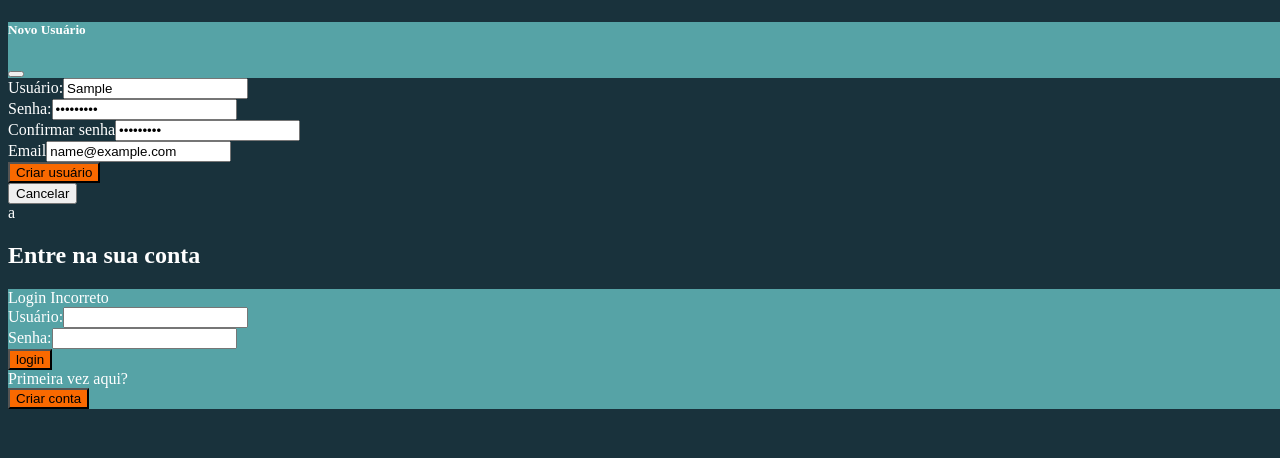
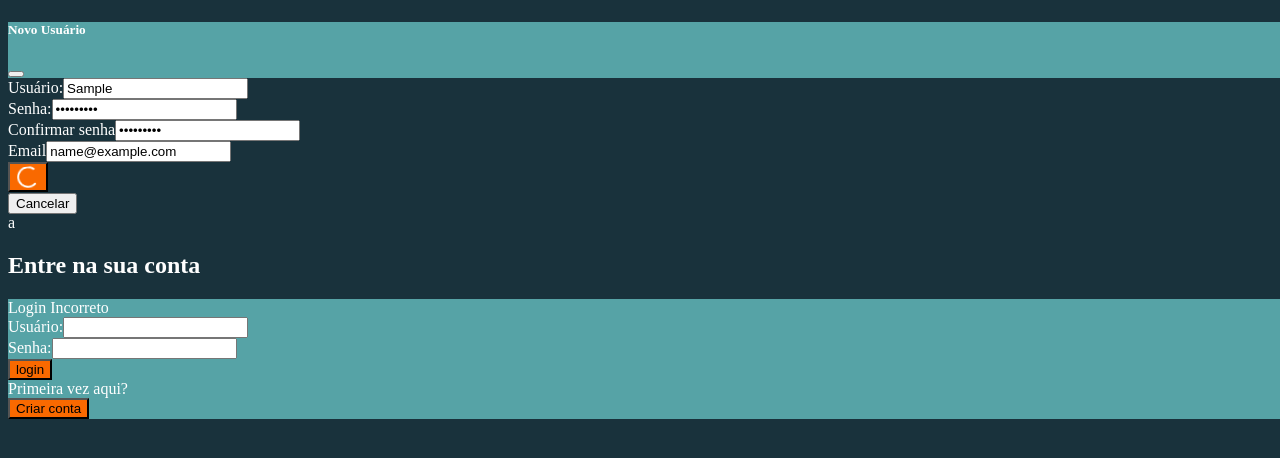
Before and after one commit to MQ-J/ReactMobile, a React app: page / in a window 1280 px wide. Both pictures are taken after typing "Sample", "Sample123", "Sample123", "name@example.com" into the empty fields and a click on the button "Criar usuário". Shown: the top 458 px of the page. Built offline with nearby package versions, Linux system fonts and the light colour scheme; no server answers; the HTML template or start-up script is replaced by a standard one.

Commit message:
add loading icon

```diff
--- a/package.json
+++ b/package.json
@@ -1,6 +1,6 @@
 {
   "name": "react-project",
-  "version": "1.11.2",
+  "version": "1.11.3",
   "description": "",
   "main": "index.jsx",
   "keywords": [],
@@ -17,7 +17,8 @@
     "bootstrap-icons": "^1.9.0",
     "react": "^17.0.2",
     "react-dom": "^17.0.2",
-    "react-router-dom": "^6.3.0"
+    "react-router-dom": "^6.3.0",
+    "react-spinners": "^0.13.4"
   },
   "devDependencies": {
     "@babel/core": "7.16.5",
--- a/src/components/Login.jsx
+++ b/src/components/Login.jsx
@@ -1,5 +1,8 @@
 // importando aquela coisa de estado
 import { useState, useEffect } from "react";
+
+//carregando
+import ClipLoader from "react-spinners/ClipLoader";
 
 // para redirecionar
 import { useNavigate } from "react-router-dom";
@@ -144,6 +147,14 @@ function NewUserModal() {
 }
 
 function Form(props) {
+
+  let [loading, setLoading] = useState(false);
+
+  const override = {
+    display: "block",
+    margin: "0 auto",
+  };
+
   return (
     <form onSubmit={props.auth ? props.auth : props.newUser}>
 
@@ -191,8 +202,12 @@ function Form(props) {
       }
 
       <div className="d-flex flex-column justify-content-center mx-auto w-50 mt-2">
-        <button type="submit" className="btn text-white bg-orange">
-          {props.auth ? "login" : "Criar usuário"}
+        <button type="submit" className="btn text-white bg-orange" onClick={() => {setLoading(true)}}>
+          {!loading ? (
+            props.auth ? "login" : "Criar usuário"
+          ) : (
+            <ClipLoader color={"#ffffff"} loading={loading} cssOverride={override} size={20} />
+          )}
         </button>
       </div>
     </form>
--- a/src/components/Menu.jsx
+++ b/src/components/Menu.jsx
@@ -6,6 +6,9 @@ import "regenerator-runtime" //para async e wait funcionarem
 
 //icone bootstrap
 import "bootstrap-icons/font/bootstrap-icons.css";
+
+//carregando
+import ClipLoader from "react-spinners/ClipLoader";
 
 // -------------------------------------
 
@@ -152,7 +155,11 @@ export default function Menu() {
         <div>
           <button type="button" className="btn btn-sm bg-cadet" onClick={addBloco}>Adicionar bloco</button>
         </div>
-        {numBlocos.map((bloco) =>
+
+        {!numBlocos.length ? (
+          <ClipLoader color={"#ffffff"} loading={true} cssOverride={{display: "block", margin: "0 auto",}} size={30} />
+        ) : (
+          numBlocos.map((bloco) =>
           <div key={bloco.code} id={bloco.code} className="bg-dark w-100 mx-auto rounded my-3">
             <form onSubmit={DB}>
               <input
@@ -182,6 +189,7 @@ export default function Menu() {
               </div>
             </form>
           </div>
+        )
         )}
       </div>
     </div>
```
Also changed, not shown: 1 other file (tests, documents, lock files or other folders).
